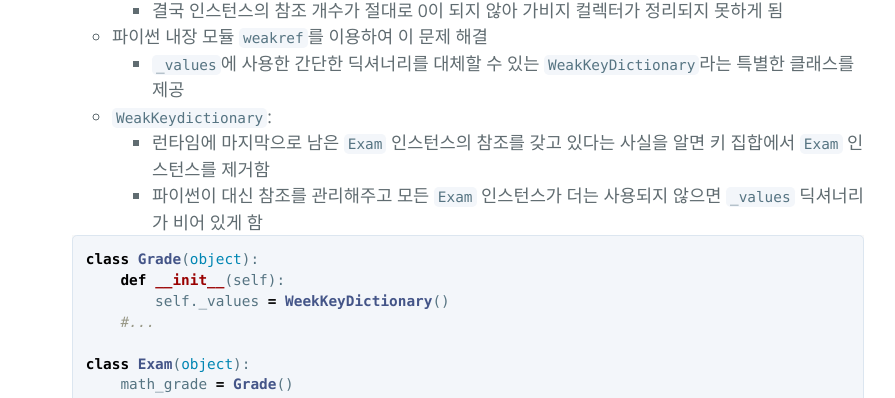
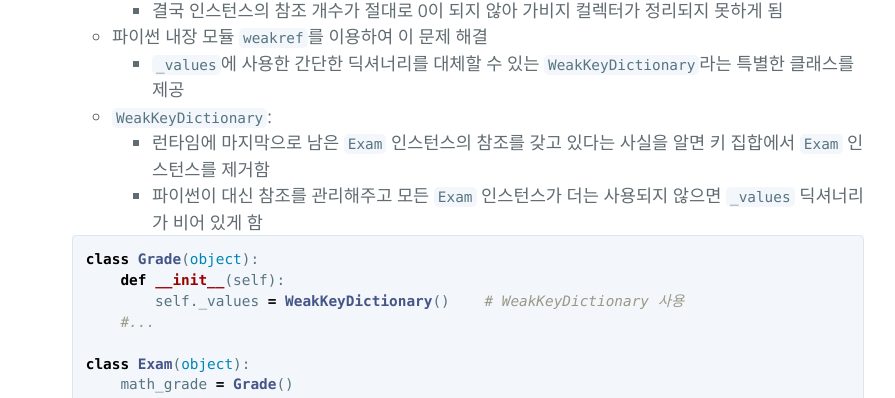
Before and after one commit to hcnoh/hcnoh.github.io, a Jekyll site: the page built from _posts/2018-10-11-effective-python-way31.md, in a window 1280 px wide and 900 px high, scrolled down 4365 px. Shown: the part 150-548 px from the top of the window, without its empty margins (192-1087 px from the left). Built offline with Jekyll 4.4.1, drawn with Linux system fonts in a browser that asks for light colours; comment, search, counter and statistics services are not loaded.

Commit message:
Update 2018-10-11-effective-python-way31.md

````diff
--- a/_posts/2018-10-11-effective-python-way31.md
+++ b/_posts/2018-10-11-effective-python-way31.md
@@ -199,14 +199,14 @@
     - 결국 인스턴스의 참조 개수가 절대로 0이 되지 않아 가비지 컬렉터가 정리되지 못하게 됨
   - 파이썬 내장 모듈 `weakref`를 이용하여 이 문제 해결
     - `_values`에 사용한 간단한 딕셔너리를 대체할 수 있는 `WeakKeyDictionary`라는 특별한 클래스를 제공
-  - `WeakKeydictionary`:
+  - `WeakKeyDictionary`:
     - 런타임에 마지막으로 남은 `Exam` 인스턴스의 참조를 갖고 있다는 사실을 알면 키 집합에서 `Exam` 인스턴스를 제거함
     - 파이썬이 대신 참조를 관리해주고 모든 `Exam` 인스턴스가 더는 사용되지 않으면 `_values` 딕셔너리가 비어 있게 함
 
   ```python
   class Grade(object):
       def __init__(self):
-          self._values = WeekKeyDictionary()
+          self._values = WeakKeyDictionary()    # WeakKeyDictionary 사용
       #...
 
   class Exam(object):
````
